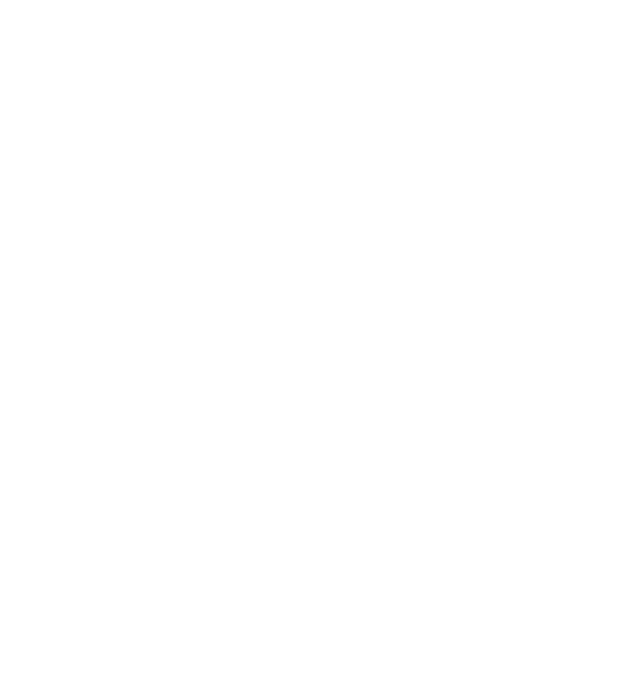
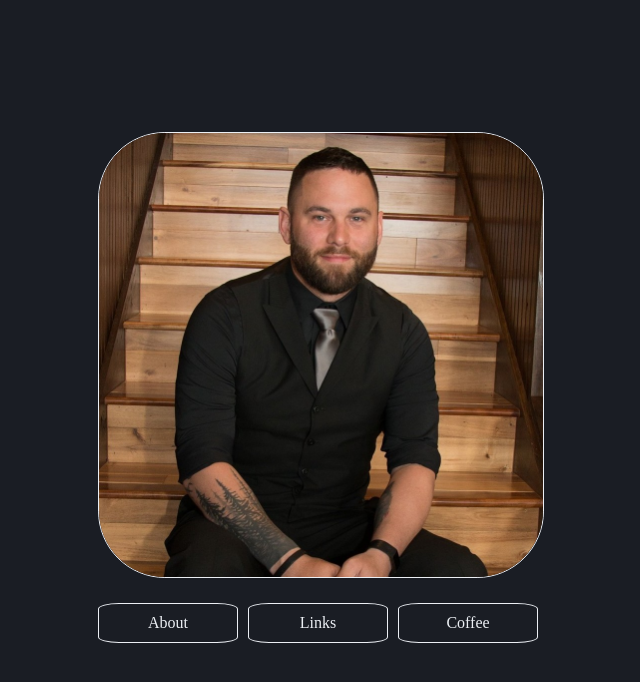
Before and after one commit to ArkyvIO/main-v-2, a website: page index.html in a window 1280 px wide. Shown: the whole page, without its empty margins (319-959 px from the left). Drawn offline with nearby package versions, Linux system fonts and the light colour scheme.

Commit message:
Base framework

```diff
--- /dev/null
+++ b/css/main.css
@@ -0,0 +1,100 @@
+:root {
+    /* Polar Night */
+    --base-color: #2e3440;
+    --base-color-transparent: #2e3440CC;
+    --color-1: #3b4252;
+    --color-2: #434c5e;
+    --color-3: #4c566a;
+
+    /* Snow Storm */
+    --contrast-color-1: #d8dee9;
+    --contrast-color-2: #e5e9f0;
+    --contrast-color-3: #eceff4;
+
+    /* Link Orange */
+    --link-orange: #d08770;
+
+    /* Background Colors */
+    --background-dark: #1A1D24;
+}
+
+html {
+    /* Box sizing to total values set, not added after the fact */
+    box-sizing: border-box;
+    /* Full Height */
+    height: 100%;
+}
+
+body {
+    /* Background color for webpage */
+    background-color: var(--background-dark);
+    /* Default font color for page */
+    color: var(--contrast-color-3);
+    /* Full Height */
+    height: 100%;
+    /* Flexbox */
+    display: flex;
+    /* Align Horizontally */
+    justify-content: center;
+    align-items: center;
+}
+
+html,
+body {
+    margin: 0;
+}
+
+*, *:before, *:after {
+    /* Use box sizing for all */
+    box-sizing: inherit;
+}
+
+#menu-bar {
+    display: flex;
+    max-width: 90vw;
+    flex-wrap: wrap;
+    flex: 1;
+    min-width: 50%;
+    max-width: 90%;
+}
+
+#menu-bar ul {
+    display: flex;
+    justify-content: space-between;
+    margin: 0;
+    padding: 0;
+    list-style-type: none;
+    gap: 10px;
+}
+
+#menu-bar ul li {
+    border: solid 1px var(--contrast-color-3);
+    flex: 1;
+    padding: 10px;
+    display: flex;
+    justify-content: center;
+    align-items: center;
+    width: 140px;
+    border-radius: 15%;
+}
+
+#main-container {
+    display: flex;
+    justify-content: center;
+    align-items: center;
+    flex-direction: column;
+    gap: 25px;
+}
+
+#main-photo {
+    max-width: 50%;
+    border: 1px solid var(--contrast-color-3);
+    border-radius: 15%;
+}
+
+#photo-container {
+    flex: 1;
+    display: flex;
+    justify-content: center;
+    align-items: center;
+}
--- a/index.html
+++ b/index.html
@@ -1,13 +1,32 @@
 <!DOCTYPE html>
 <html lang="en">
+
 <head>
     <meta charset="UTF-8">
     <meta http-equiv="X-UA-Compatible" content="IE=edge">
     <meta name="viewport" content="width=device-width, initial-scale=1.0">
     <title>Arkyv-IO</title>
+    <link rel="stylesheet" href="css/main.css">
     <script src="node_modules/jquery/dist/jquery.js"></script>
+    <script src="js/main.js"></script>
 </head>
+
 <body>
+    <div id="main-container">
+        <div id="photo-container">
+            <img id="main-photo" src="media/arkyvio.jpg">
+        </div>
+        <div id="menu-bar">
+            <ul>
+                <li>About</li>
+                <li>Links</li>
+                <li>Coffee</li>
+            </ul>
+        </div>
+        <div class="content-container">
 
+        </div>
+    </div>
 </body>
+
 </html>
```
Also changed, not shown: js/main.js (added), media/arkyvio.jpg (added).
